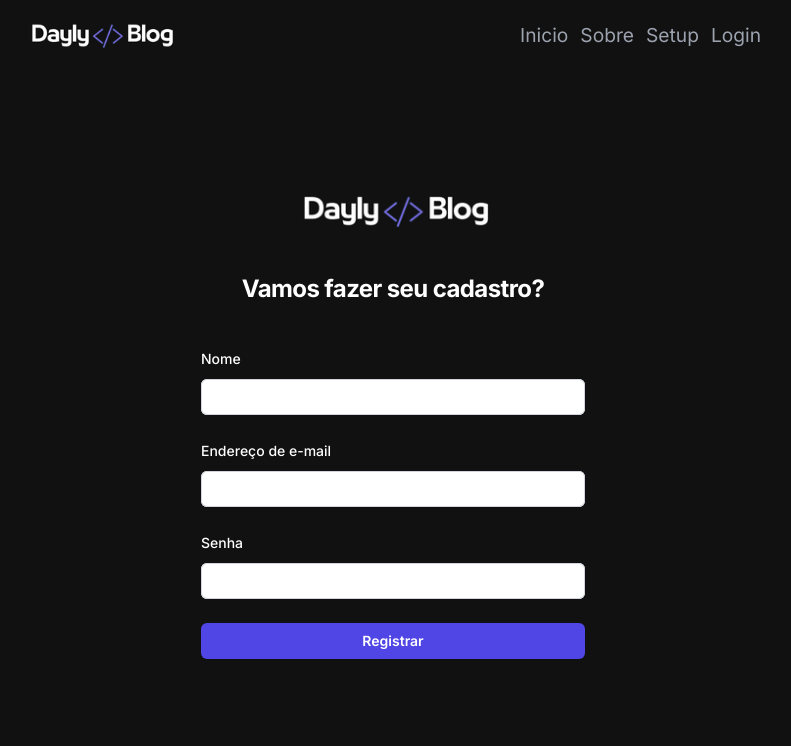
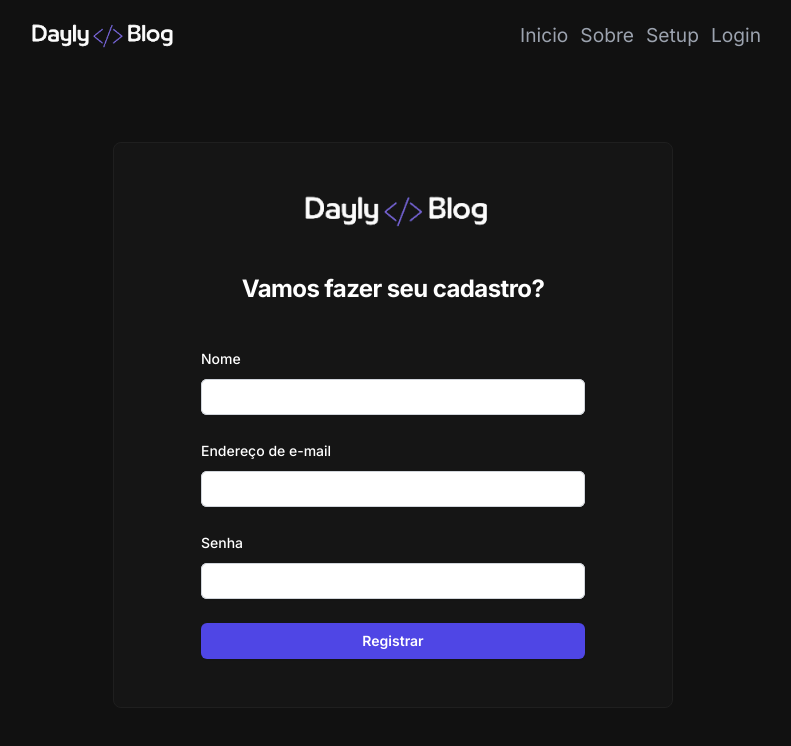
Before and after one commit to JoaoHero/dayly_blog, a Next.js app: page /register in a window 1280 px wide. Shown: the top 746 px of the page, without its empty margins (247-1038 px from the left). Built offline with nearby package versions, Linux system fonts and the light colour scheme.

Commit message:
style: created a card design on register

```diff
--- a/src/app/(auth)/register/page.tsx
+++ b/src/app/(auth)/register/page.tsx
@@ -25,8 +25,8 @@ export default function Register() {
     }
 };
     return (
-      <div className="overflow-hidden">
-        <div className="h-[calc(100vh-52px)] flex min-h-full flex-1 flex-col justify-center px-6 py-12 lg:px-8">
+      <div className="overflow-hidden h-[calc(100vh-52px)] flex items-center justify-center">
+        <div className=" flex flex-col justify-center px-6 py-12 lg:px-8 sm:w-[35rem] rounded-lg bg-[--color-dark-200]  border border-[--color-dark-400]">
           <div className="sm:mx-auto sm:w-full sm:max-w-sm">
             <img
               className="mx-auto h-10 w-auto"
```
Also changed, not shown: public/images/logoText.png.
